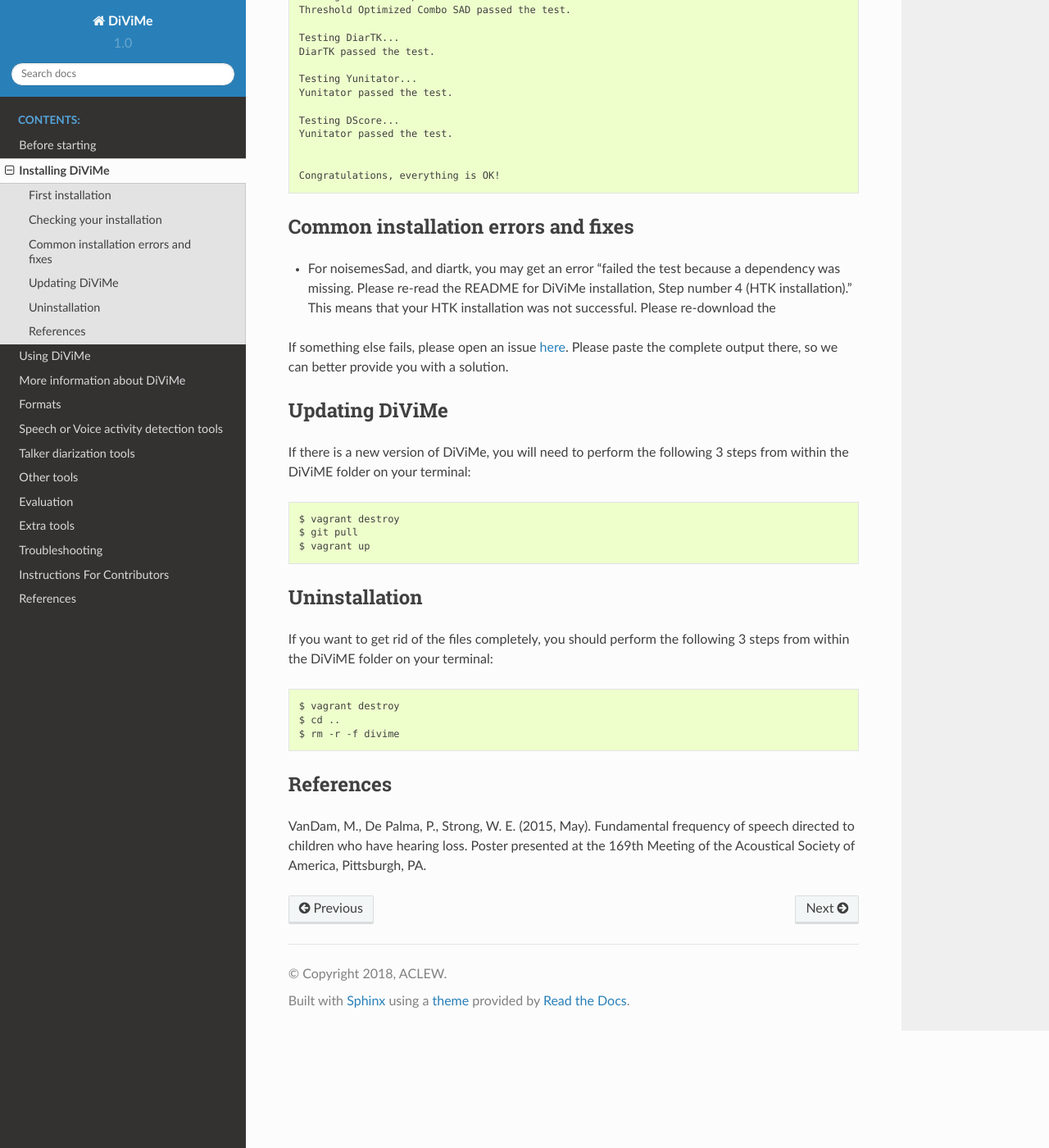
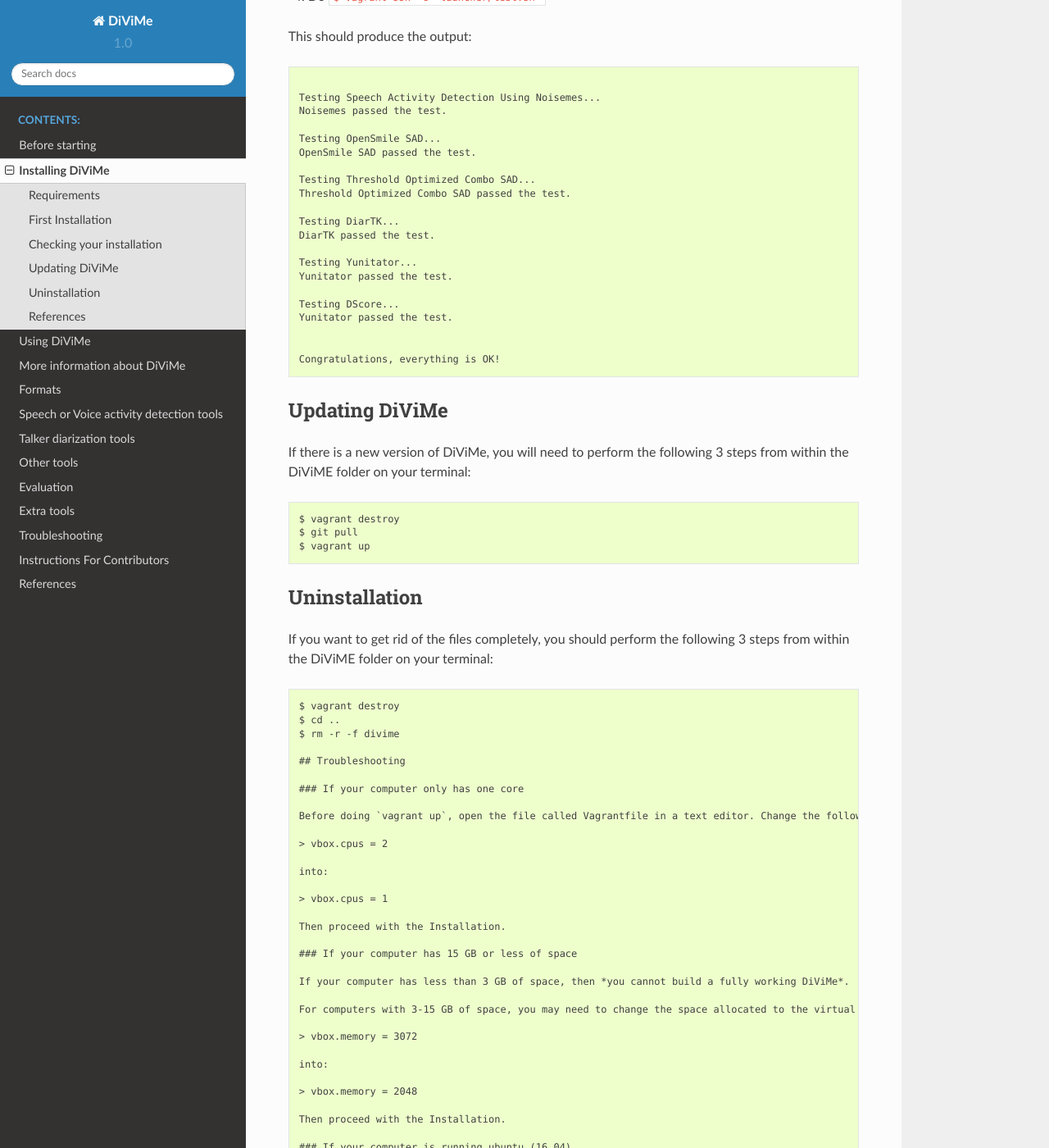
Before and after one commit to srvk/DiViMe, a Sphinx documentation site: the page built from docs/source/install.md, in a window 1280 px wide and 1400 px high, scrolled down 1525 px. Shown: the whole window at 82% size. Built offline with Sphinx 7.4.7 and the Read the Docs theme 2.0.0, drawn with Linux system fonts in a browser that asks for light colours; some of the changed text lies outside the part shown.

Commit message:
added instructions for small machines

````diff
--- a/docs/source/install.md
+++ b/docs/source/install.md
@@ -1,8 +1,16 @@
 # Installing DiViMe
 
-## First installation
+## Requirements
 
-Try the following first:
+DiViMe can be installed in any operating system and computer. However, you may need to make some adaptations for known issues. Specifically, *before following the instructions under "First Installation"*, you must follow the instructions in the relevant subsection of the Troubleshooting section, at the end of this page, in the following cases:
+
+- your computer only has one core
+- your computer has 15 GB or less of space (e.g., MacBook Air 11")
+- your computer is running ubuntu (e.g., 16.04)
+
+
+## First Installation
+
 
 1. Install [Vagrant](https://www.vagrantup.com/): Click on the download link and follow the prompted instructions
 
@@ -67,11 +75,7 @@
 ```
 
 
-## Common installation errors and fixes
 
-- For noisemesSad, and diartk, you may get an error "failed the test because a dependency was missing. Please re-read the README for DiViMe installation, Step number 4 (HTK installation)." This means that your HTK installation was not successful. Please re-download the
-
-If something  else fails, please open an issue [here](https://github.com/srvk/DiViMe/issues). Please paste the complete output there, so we can better provide you with a solution.
 
 ## Updating DiViMe
 
@@ -92,6 +96,42 @@
 $ vagrant destroy
 $ cd ..
 $ rm -r -f divime
+
+## Troubleshooting
+
+### If your computer only has one core
+
+Before doing `vagrant up`, open the file called Vagrantfile in a text editor. Change the following line:
+
+> vbox.cpus = 2
+
+into:
+
+> vbox.cpus = 1
+
+Then proceed with the Installation.
+
+### If your computer has 15 GB or less of space
+
+If your computer has less than 3 GB of space, then *you cannot build a fully working DiViMe*.
+
+For computers with 3-15 GB of space, you may need to change the space allocated to the virtual machine. Before doing `vagrant up`, open the file called Vagrantfile in a text editor. Change the following line:
+
+> vbox.memory = 3072
+
+into:
+
+> vbox.memory = 2048
+
+Then proceed with the Installation.
+
+### If your computer is running ubuntu (16.04)
+
+There is a known incompatibility between VirtualBox and the 4.13 Linux kernel on ubuntu 16.04. What you may do is to install a previous version of the kernel, for example the 4.10, following [these instructions](https://doc.ubuntu-fr.org/kernel#installationSimple), or install the latest version of virtualbox, which should fix the problem.
+
+### If something  else fails
+
+Please open an issue [here](https://github.com/srvk/DiViMe/issues). Please paste the complete output there, so we can better provide you with a solution.
 ```
 
 ## References
````
Also changed, not shown: docs/source/formats.md (+11 -0 lines), docs/source/troubleshoot.md (+1 -38 lines).
